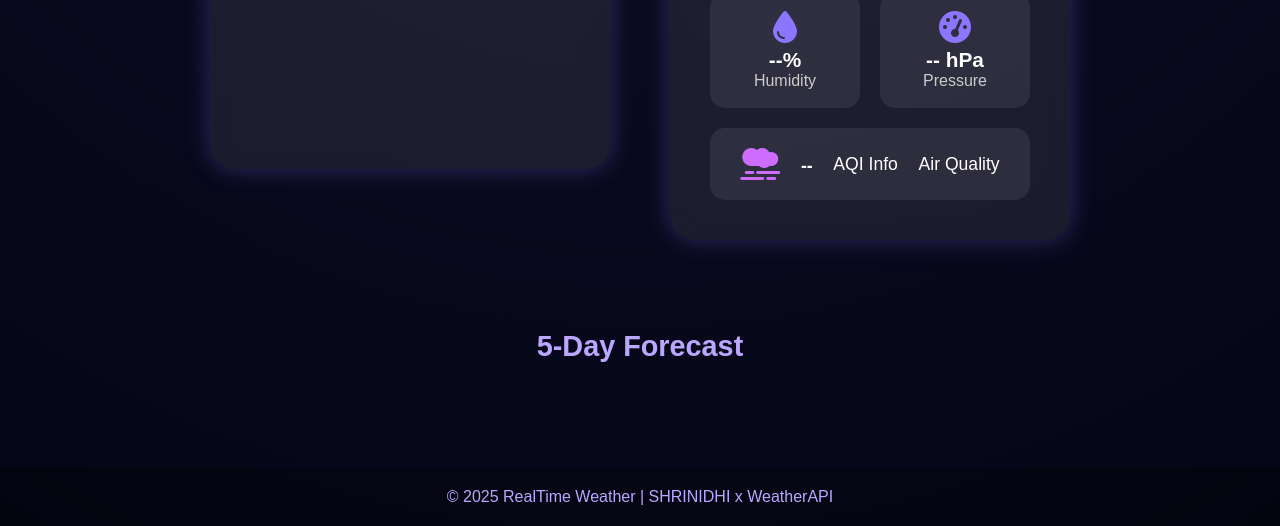
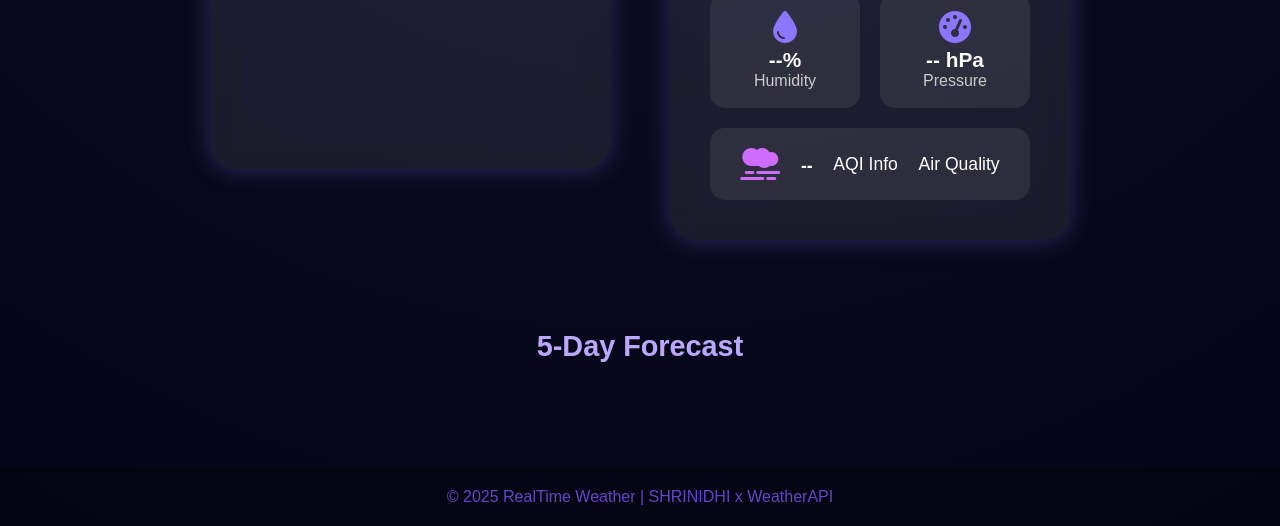
Before and after one commit to shrinidhiks22/dynamic-weather-dashboard, a plain HTML site: page index.html in a window 1280 px wide. Shown: the part 581-1107 px from the top of the page. Drawn offline with Linux system fonts and the light colour scheme.

Commit message:
Update style.css for footer color

```diff
--- a/style.css
+++ b/style.css
@@ -290,7 +290,7 @@ footer {
   margin-top: 80px;
   padding: 20px;
   background: rgba(0, 0, 0, 0.25);
-  color: #bca7ff;
+  color: #6345c7;
   font-size: 1rem;
   text-align: center;
   transition: 0.5s;
```
